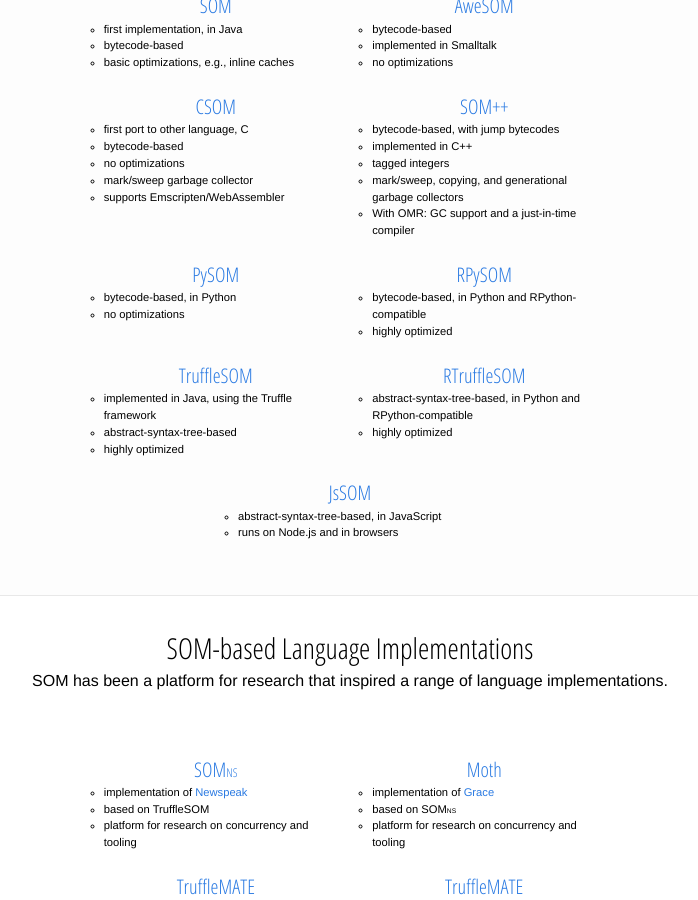
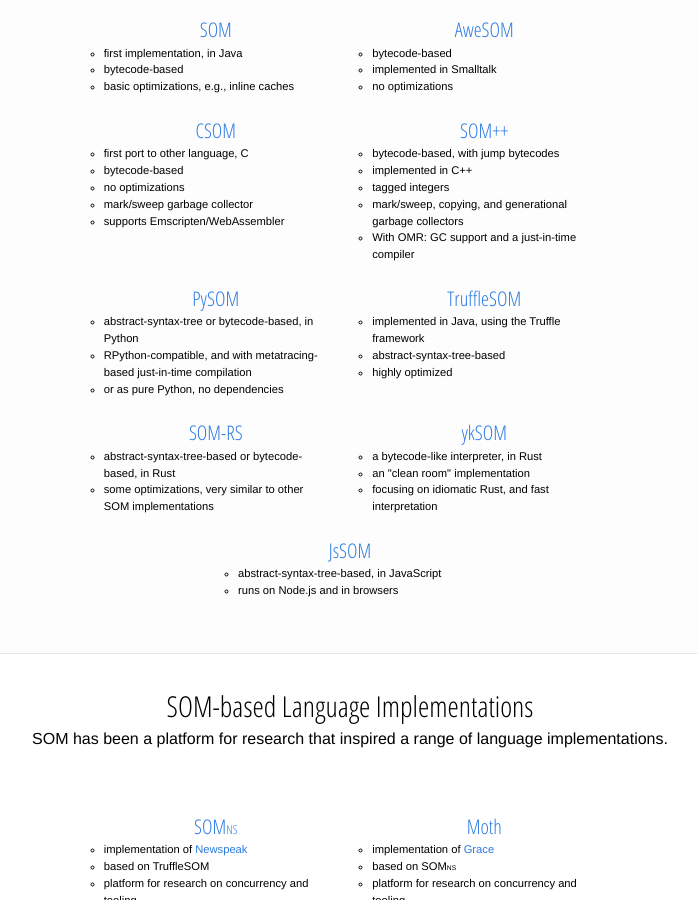
Before and after one commit to SOM-st/som-st.github.io, a Jekyll site: the page built from index.html, in a window 1280 px wide and 900 px high, scrolled down 1924 px. Shown: the whole window, without its empty margins (290-988 px from the left). Built offline with Jekyll 4.4.1, drawn with Linux system fonts in a browser that asks for light colours; some of the changed text lies outside the part shown.

Commit message:
Update list of implementations
- add rust implementations
- update the PySOM details (merged RPySOM/RTruffleSOM)
- update details on community

Signed-off-by: Stefan Marr <git@stefan-marr.de>

```diff
--- a/index.html
+++ b/index.html
@@ -55,9 +55,9 @@
 <div id="repl">
   <h1>JsSOM Read-Eval-Print Loop</h1>
   <figure>
-  <code id="repl-out">SOM Shell.
+  <code id="repl-out" class="stretch">SOM Shell.
 </code>
-  <div class="repl-input">---&gt; <textarea id="repl-in" row="1" autofocus oninput="handleReplInput(event)">1 to: 5 do: [:i | i println. ]</textarea></div>
+  <div class="repl-input stretch">---&gt; <textarea id="repl-in" row="1" autofocus oninput="handleReplInput(event)">1 to: 5 do: [:i | i println. ]</textarea></div>
   <figcaption>Note, this REPL does accepts only simple expressions and does
         not allow to define classes or methods.<br/>However, the
         complete <a href="https://github.com/SOM-st/SOM/tree/master/Smalltalk">standard library <span class="icon github">
@@ -115,10 +115,10 @@
   </li>
 
   <li class="som-impl">
-    <img src="images/pypy-logo.svg" class="lang-logo" alt="PyPy logo" />
+    <img src="images/rust-logo.svg" class="lang-logo" alt="Rust logo" />
     <ul>
-      <li><a href="https://github.com/SOM-st/RPySOM">RPySOM</a></li>
-      <li><a href="https://github.com/SOM-st/RTruffleSOM">RTruffleSOM</a></li></ul>
+      <li><a href="https://github.com/Hirevo/som-rs">SOM-RS</a></li>
+      <li><a href="https://github.com/softdevteam/yksom/">ykSOM</a></li></ul>
   </li>
 
   <li class="som-impl">
@@ -137,14 +137,15 @@
     <li>clarity of implementation over absolute performance</li>
     <li>support for common language features such as objects, classes, closures, and non-local returns</li>
     <li>support for benchmarks: DeltaBlue, Richards, ..., and the <a href="https://github.com/smarr/are-we-fast-yet">Are We Fast Yet benchmarks</a></li>
+    <li>implementations ranging from 2.5k LOC to 8k LOC</li>
     <li>implementation variations include:
         <ul>
           <li>abstract-syntax-tree-based or bytecode-based</li>
           <li>classic interpreter optimizations</li>
           <li>green and native threading</li>
           <li>reference counting, mark/sweep, and generational garbage collectors</li>
+          <li>using metatracing or partial evaluation for just-in-time compilation</li>
         </ul></li>
-    <li>implementations ranging from 2.5k LOC to 8k LOC</li>
 
   </ul>
 </div></div>
@@ -215,16 +216,9 @@
       <li class="som-impl">
           <h4><a href="https://github.com/SOM-st/PySOM">PySOM</a></h4>
           <ul>
-            <li>bytecode-based, in Python</li>
-            <li>no optimizations</li>
-          </ul>
-      </li>
-
-      <li class="som-impl">
-          <h4><a href="https://github.com/SOM-st/RPySOM">RPySOM</a></h4>
-          <ul>
-            <li>bytecode-based, in Python and RPython-compatible</li>
-            <li>highly optimized</li>
+            <li>abstract-syntax-tree or bytecode-based, in Python</li>
+            <li>RPython-compatible, and with metatracing-based just-in-time compilation</li>
+            <li>or as pure Python, no dependencies</li>
           </ul>
       </li>
 
@@ -238,12 +232,22 @@
       </li>
 
       <li class="som-impl">
-          <h4><a href="https://github.com/SOM-st/RTruffleSOM">RTruffleSOM</a></h4>
+        <h4><a href="https://github.com/SOM-st/JsSOM">SOM-RS</a></h4>
         <ul>
-            <li>abstract-syntax-tree-based, in Python and RPython-compatible</li>
-            <li>highly optimized</li>
+          <li>abstract-syntax-tree-based or bytecode-based, in Rust</li>
+          <li>some optimizations, very similar to other SOM implementations</li>
         </ul>
       </li>
+
+      <li class="som-impl">
+        <h4><a href="https://github.com/softdevteam/yksom/">ykSOM</a></h4>
+        <ul>
+          <li>a bytecode-like interpreter, in Rust</li>
+          <li>an "clean room" implementation</li>
+          <li>focusing on idiomatic Rust, and fast interpretation</li>
+        </ul>
+      </li>
+
 
       <li class="som-impl">
         <h4><a href="https://github.com/SOM-st/JsSOM">JsSOM</a></h4>
@@ -385,7 +389,8 @@
 
 Discuss with us on the <a href="https://groups.google.com/forum/#!forum/som-dev">som-dev</a> mailing list,<br/><br/>
 
-or chat with us on Gitter: <a href="https://gitter.im/SOM-st/Lobby"><img style="margin-bottom: -5px;" src="//badges.gitter.im/org.png"></a>
+or <a href="http://som-st.slack.com/">chat with us on Slack</a><br/>
+(you may need to request an invited via <a href="https://twitter.com/SOM_VMs">twitter.com/SOM_VMs</a>).
 
 </p>
 
```
Lines whose indentation alone changed are shown as unchanged.
